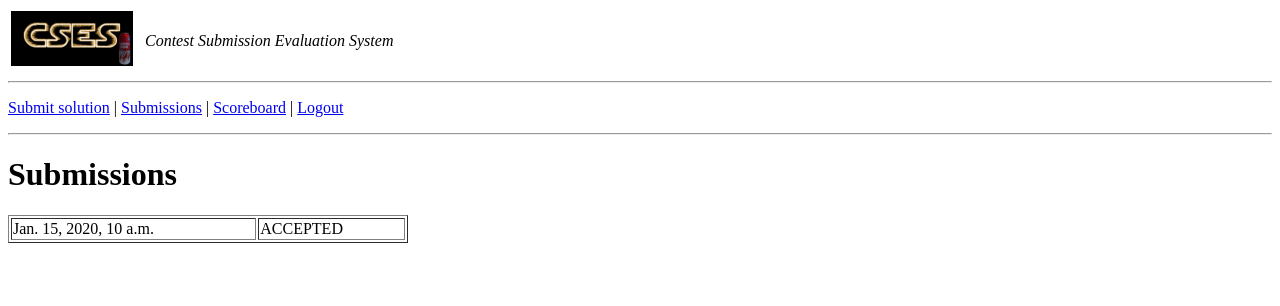
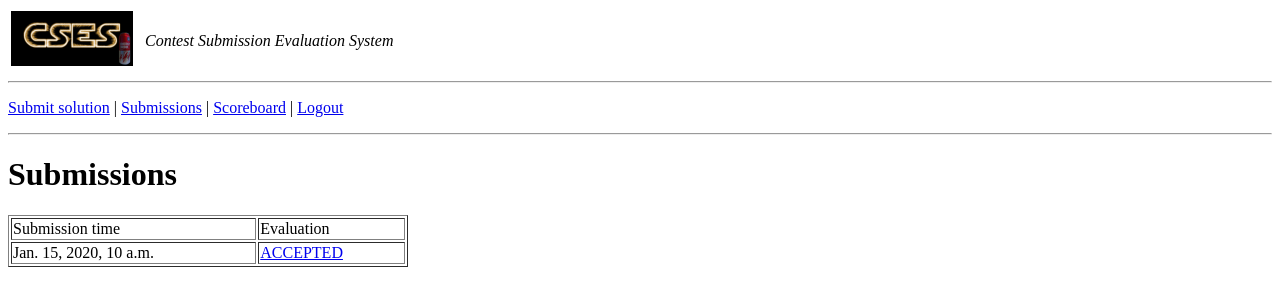
Before and after one commit to ttalvitie/cses, a Django app: template cses/templates/submissions.html in a window 1280 px wide. Shown: the top 306 px of the page. Run offline with Django 3.2, Linux system fonts and the light colour scheme; the template is opened without the code that fills it: values that come from a table or form of the project are taken from there, others are empty; tables that the repository leaves empty hold one stand-in row (values such as "Sample post").

Commit message:
Made it possible to display compiler output during the contest by linking from the submission list to viewsubmission page.

```diff
--- a/cses/templates/submissions.html
+++ b/cses/templates/submissions.html
@@ -5,7 +5,11 @@
 <!--<h1>Contest '{{ contest.name }}'</h1>-->
 <h1>Submissions</h1>
 <table border width="400">
+	<tr><td>Submission time</td><td>Evaluation</td></tr>
 {% for submission in submissions %}
-<tr><td>{{ submission.time }}</td><td>{{ submission.resultString }}</td></tr>
+<tr>
+	<td>{{ submission.time }}</td>
+	<td><a href="{% url 'cses.views.viewSubmission' submission.id %}">{{ submission.resultString }}</a></td>
+</tr>
 {% endfor %}
 {% endblock %}
--- a/cses/templates/viewsubmission.html
+++ b/cses/templates/viewsubmission.html
@@ -3,7 +3,9 @@
 
 {% block contestcontent %}
 <h1>Submission {{ submission.id }}: {{ submission.user }} - {{ submission.task }}</h1>
-Evaluation: {{ submission.resultString }}
+<p>Evaluation: {{ submission.resultString }} </p>
+<p>Compiler output:<br/>
+{{ submission.compileResult }} </p>
 
 {{ code|safe }}
 
--- a/cses/views.py
+++ b/cses/views.py
@@ -181,7 +181,7 @@ def viewSubmission(request, subid):
 		return redirect('cses.views.index')
 	submission = subs[0]
 	contest = submission.contest
-	if datetime.now() <= contest.endTime and not request.user.is_superuser:
+	if datetime.now() <= contest.endTime and not request.user.is_superuser and submission.user!=request.user:
 		return redirect('cses.views.index')
 	code = highlightedCode(submission)
 	return render(request, 'viewsubmission.html', {'submission': submission, 'contest':contest, 'code':code})
```
